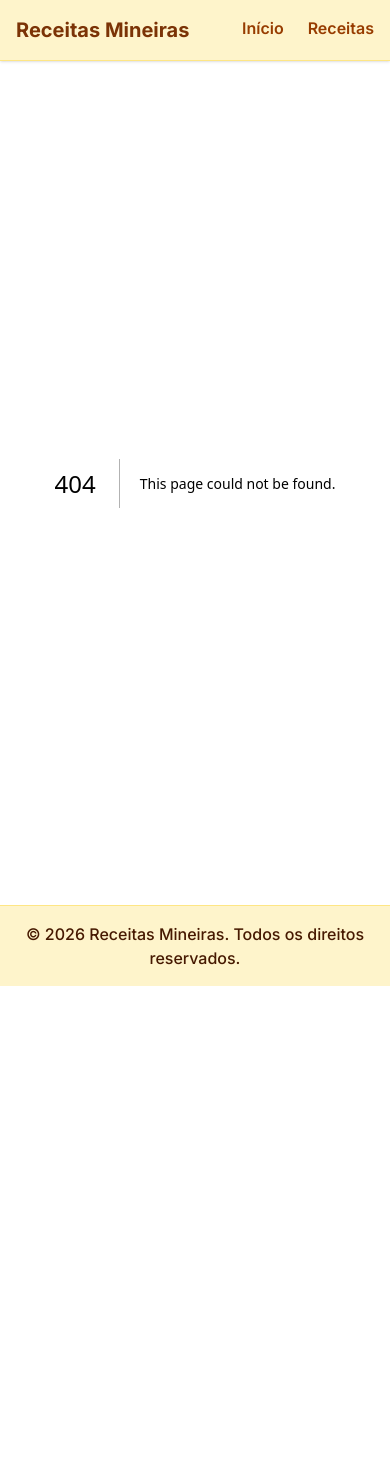
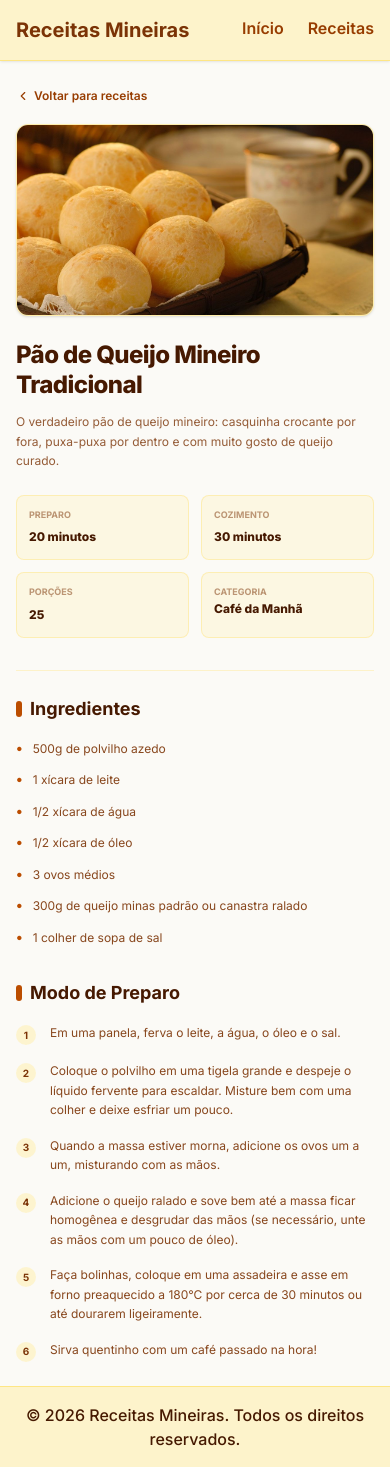
Before and after one commit to anacmeira/Receitas, a Next.js app: page /receitas/1 in a window 390 px wide. Before the commit this address had no page. Before the commit the page ends 986 px from the top, so only its background shows below. Built offline with nearby package versions, Linux system fonts and the light colour scheme.

Commit message:
feat: adicionado a funcionalidade dos cards sendo direcionado a página com a receita completa/ingredientes e todas as informações. De acordo com os dados inseridos no arquivo de dados. Funcionando também no responsivo!

```diff
--- a/src/app/page.tsx
+++ b/src/app/page.tsx
@@ -1,12 +1,9 @@
 import Link from "next/link";
 import { ChevronRight } from "lucide-react";
-// 1. Importamos a lista de receitas do arquivo de dados
 import { recipes } from "@/lib/data";
-// 2. Importamos o componente do card que criamos acima
 import RecipeCard from "@/components/RecipeCard";
 
 export default function Home(){
-  // Exatamente como o professor fez: pega apenas as 3 primeiras receitas da lista
   const featuredRecipes = recipes.slice(0, 3);
 
   return(
@@ -43,7 +40,7 @@ export default function Home(){
             Ver todas as receitas <ChevronRight className="w-4 h-4" />
           </Link>
 
-          {/* O Grid dinâmico usando o mecanismo do .map() igualzinho ao da foto */}
+          {/* Grid Dinâmico */}
           <div className="grid grid-cols-1 sm:grid-cols-2 lg:grid-cols-3 gap-6 w-full">
             {featuredRecipes.map((recipe) => (
               <RecipeCard key={recipe.id} recipe={recipe} />
--- /dev/null
+++ b/src/app/receitas/[id]/page.tsx
@@ -0,0 +1,110 @@
+import { recipes } from "@/lib/data";
+import Link from "next/link";
+import { ChevronLeft } from "lucide-react";
+import { notFound } from "next/navigation";
+
+interface PageProps {
+  params: Promise<{ id: string }>;
+}
+
+export default async function RecipeDetailPage({ params }: PageProps) {
+  const { id } = await params;
+  const recipe = recipes.find((r) => r.id === id);
+
+  if (!recipe) {
+    notFound();
+  }
+
+  return (
+    <main className="flex-grow bg-amber-50/30 py-6 md:py-10 px-4 sm:px-6 md:px-8 w-full">
+      <div className="container mx-auto max-w-4xl">
+
+        <Link
+          href="/receitas"
+          className="inline-flex items-center gap-1 text-xs font-semibold text-amber-800 hover:text-amber-950 transition-colors mb-5"
+        >
+          <ChevronLeft className="w-3.5 h-3.5" />
+          Voltar para receitas
+        </Link>
+
+        <div className="w-full h-48 sm:h-64 md:h-[350px] rounded-xl overflow-hidden mb-6 shadow-sm border border-amber-200/40 bg-amber-100">
+          <img
+            src={recipe.image}
+            alt={recipe.title}
+            className="w-full h-full object-cover"
+          />
+        </div>
+
+        {/* Informações básicas */}
+        <div className="mb-8">
+          <h1 className="text-2xl sm:text-3xl font-extrabold text-amber-950 mb-3 tracking-tight leading-tight">
+            {recipe.title}
+          </h1>
+          <p className="text-xs sm:text-sm text-amber-900/80 mb-6 leading-relaxed">
+            {recipe.description}
+          </p>
+
+          <div className="grid grid-cols-2 sm:grid-cols-4 gap-3 w-full">
+            <div className="bg-amber-100/40 border border-amber-200/50 rounded-lg p-3 text-left">
+              <span className="block text-[9px] sm:text-[10px] uppercase font-bold text-amber-900/50 mb-0.5">Preparo</span>
+              <span className="text-xs sm:text-sm font-extrabold text-amber-950">{recipe.prepTime}</span>
+            </div>
+            <div className="bg-amber-100/40 border border-amber-200/50 rounded-lg p-3 text-left">
+              <span className="block text-[9px] sm:text-[10px] uppercase font-bold text-amber-900/50 mb-0.5">Cozimento</span>
+              <span className="text-xs sm:text-sm font-extrabold text-amber-950">{recipe.cookTime}</span>
+            </div>
+            <div className="bg-amber-100/40 border border-amber-200/50 rounded-lg p-3 text-left">
+              <span className="block text-[9px] sm:text-[10px] uppercase font-bold text-amber-900/50 mb-0.5">Porções</span>
+              <span className="text-xs sm:text-sm font-extrabold text-amber-950">{recipe.servings}</span>
+            </div>
+            <div className="bg-amber-100/40 border border-amber-200/50 rounded-lg p-3 text-left">
+              <span className="block text-[9px] sm:text-[10px] uppercase font-bold text-amber-900/50 mb-0.5">Categoria</span>
+              <span className="text-xs sm:text-sm font-extrabold text-amber-950 truncate block">{recipe.category}</span>
+            </div>
+          </div>
+        </div>
+
+        <div className="flex flex-col md:flex-row gap-8 pt-6 border-t border-amber-200/40 w-full">
+
+          {/*Ingredientes*/}
+          <div className="w-full md:w-[40%]">
+            <h2 className="text-lg font-bold text-amber-950 mb-4 flex items-center gap-2">
+              <span className="w-1.5 h-4 bg-amber-700 rounded-full inline-block"></span>
+              Ingredientes
+            </h2>
+            <ul className="space-y-3">
+              {recipe.ingredients.map((ingredient: string, index: number) => (
+                <li key={index} className="flex items-start gap-2.5 text-xs sm:text-sm text-amber-900/90 leading-relaxed">
+                  <span className="text-amber-700 font-bold text-sm leading-none mt-0.5">•</span>
+                  <span>{ingredient}</span>
+                </li>
+              ))}
+            </ul>
+          </div>
+
+          {/* Coluna da Direita: Modo de Preparo (Mais larga no desktop) */}
+          <div className="w-full md:w-[60%]">
+            <h2 className="text-lg font-bold text-amber-950 mb-4 flex items-center gap-2">
+              <span className="w-1.5 h-4 bg-amber-700 rounded-full inline-block"></span>
+              Modo de Preparo
+            </h2>
+            <ol className="space-y-4">
+              {recipe.instructions.map((step: string, index: number) => (
+                <li key={index} className="flex gap-3.5 items-start">
+                  <span className="flex-shrink-0 w-5 h-5 rounded-full bg-amber-100/80 text-amber-900 text-[10px] font-bold flex items-center justify-center mt-0.5">
+                    {index + 1}
+                  </span>
+                  <p className="text-xs sm:text-sm text-amber-900/90 leading-relaxed">
+                    {step}
+                  </p>
+                </li>
+              ))}
+            </ol>
+          </div>
+
+        </div>
+
+      </div>
+    </main>
+  );
+}
--- a/src/app/receitas/page.tsx
+++ b/src/app/receitas/page.tsx
@@ -14,6 +14,7 @@ export default function ReceitasPage() {
           Explore o caderno completo de delícias mineiras, do salgado ao doce tradicional.
         </p>
 
+        {/* Grid com todas as receitas */}
         <div className="grid grid-cols-1 sm:grid-cols-2 lg:grid-cols-3 gap-6 w-full text-left">
           {recipes.map((recipe) => (
             <RecipeCard key={recipe.id} recipe={recipe} />
```
